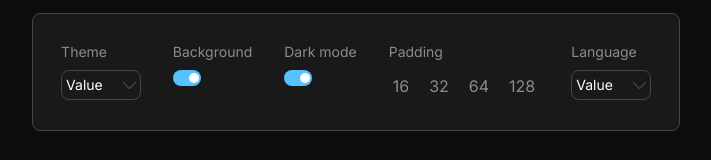
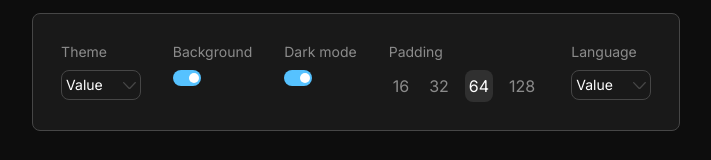
Before and after one commit to BohdanShh/Beauty-Code-Snapshot, a Next.js app: page / in a window 1280 px wide. Shown: the part 527-687 px from the top of the page, without its empty margins (284-995 px from the left). Built offline with nearby package versions, Linux system fonts and the light colour scheme.

Commit message:
Change app name

```diff
--- a/src/app/layout.tsx
+++ b/src/app/layout.tsx
@@ -8,7 +8,7 @@ import { ReactChildren } from 'src/types';
 const inter = Inter({ subsets: ['latin'] });
 
 export const metadata: Metadata = {
-  title: 'Code editor',
+  title: 'Code Snap',
   description: 'Generate your code',
 };
 
--- a/src/features/SettingsBar/index.tsx
+++ b/src/features/SettingsBar/index.tsx
@@ -8,11 +8,9 @@ import Select from 'src/components/Select';
 import { useSettingsBar } from 'src/features/SettingsBar/useSettingsBar';
 
 import styles from 'src/features/SettingsBar/styles.module.css';
-import { SearchParam } from 'src/constants';
 
 const SettingsBar: FC = () => {
-  const { padding, paddingButtons, searchParams, handlePaddingChange, isActiveButton } =
-    useSettingsBar();
+  const { paddingButtons, handlePaddingChange, isActiveButton } = useSettingsBar();
 
   return (
     <div className="flex gap-8 border-[1px] border-[#464646] p-7 rounded-lg bg-[#191919]">
--- a/src/features/SettingsBar/useSettingsBar.ts
+++ b/src/features/SettingsBar/useSettingsBar.ts
@@ -23,9 +23,7 @@ export const useSettingsBar = () => {
     setPadding(value);
   };
 
-  const isActiveButton = (value: number): boolean => {
-    return searchParams.get(SearchParam.padding) === value.toString();
-  };
+  const isActiveButton = (value: number): boolean => value === padding;
 
   const paddingButtons = [
     { classNames: styles.paddingBtn, value: 16, onClick: handlePaddingChange, id: '1' },
@@ -34,5 +32,5 @@ export const useSettingsBar = () => {
     { classNames: styles.paddingBtn, value: 128, onClick: handlePaddingChange, id: '4' },
   ];
 
-  return { paddingButtons, searchParams, handlePaddingChange, isActiveButton };
+  return { paddingButtons, handlePaddingChange, isActiveButton };
 };
```
